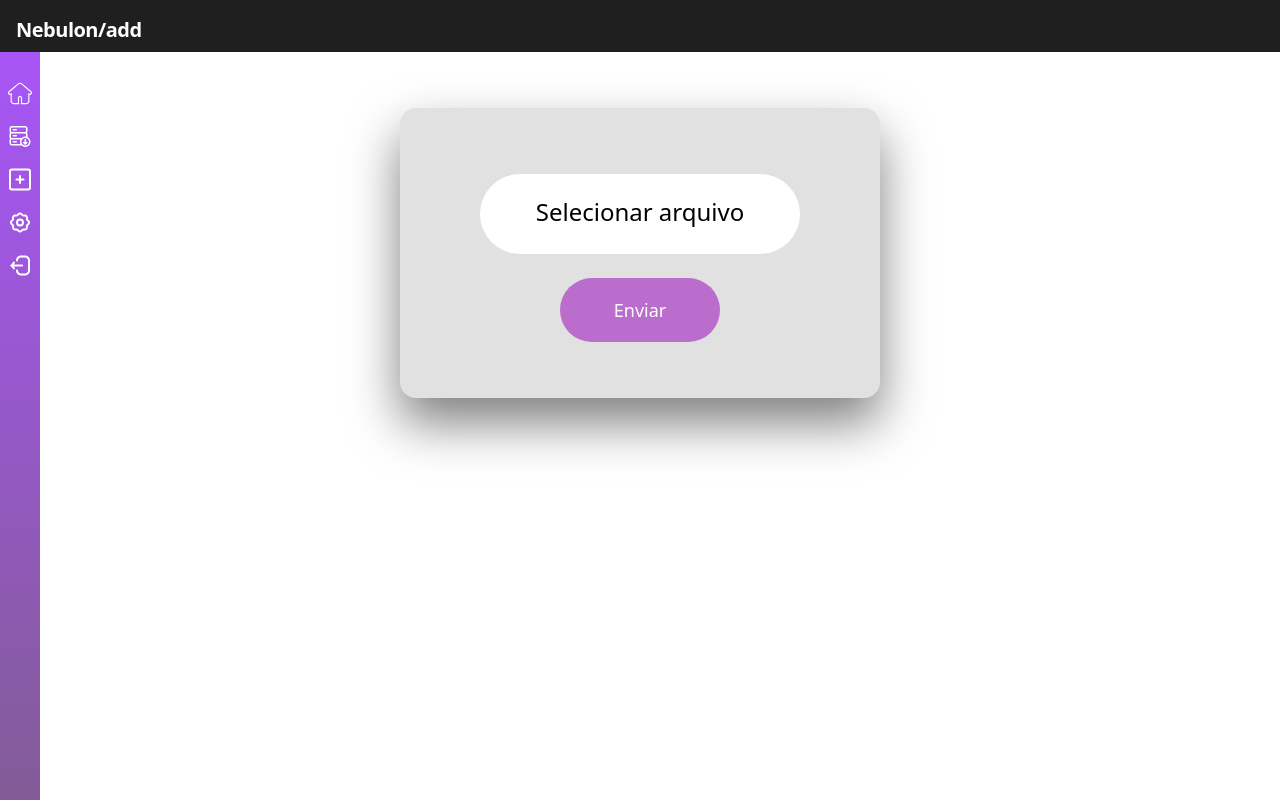
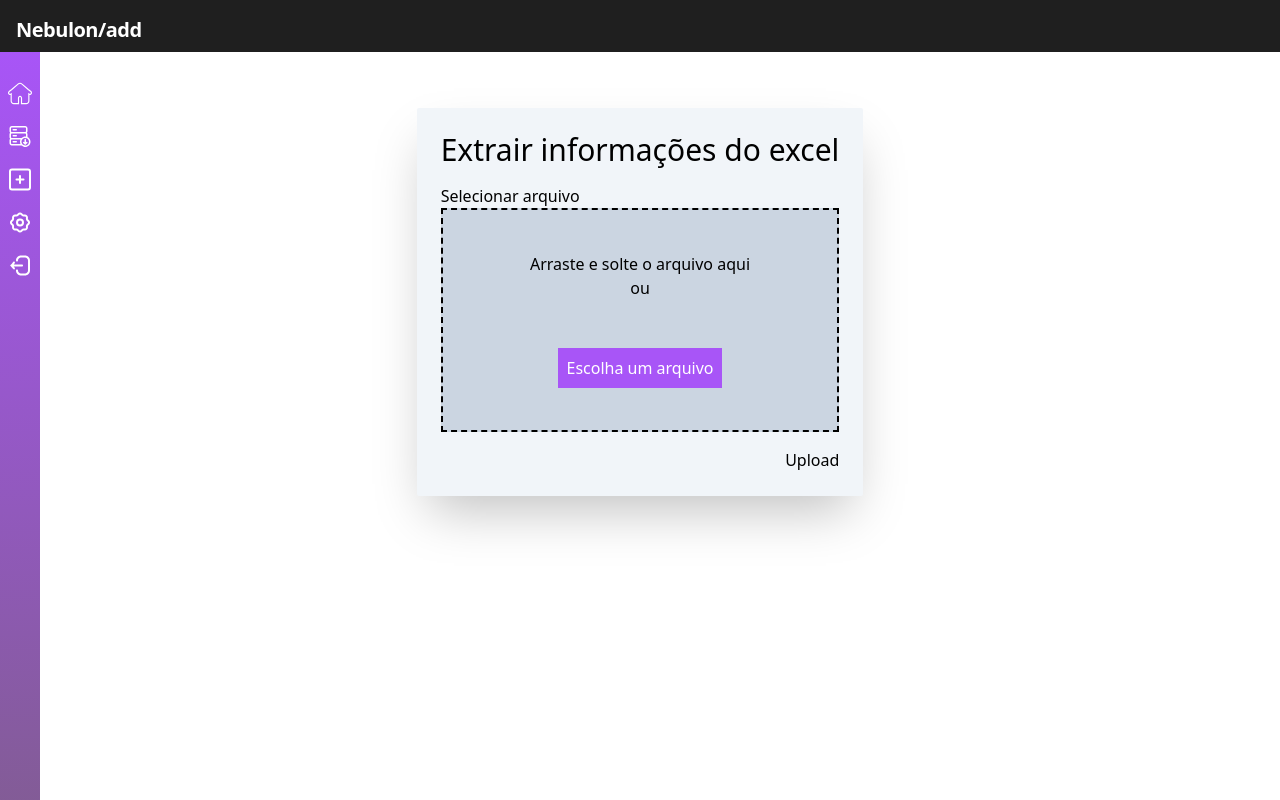
Before and after one commit to Byte-Boost/Frontend_Nebulon, a Next.js app: page /add in a window 1280 px wide. Built offline with nearby package versions, Linux system fonts and the light colour scheme.

Commit message:
[style]: changed add page
and removed useless/bad CSS

```diff
--- a/src/app/globals.css
+++ b/src/app/globals.css
@@ -54,42 +54,6 @@
 
 /* Product page*/
 
-.container{
-  display: flex;
-  justify-content: center;
-  filter: drop-shadow(0 25px 25px rgba(0, 0, 0, 0.50));
-  border-radius: 1rem;
-  width: 100%;
-  height: 100%;
-  background-color: rgb(225, 225, 225);
-}
-
-.btn-p-send{
-  border-radius: 5rem;
-  width: 10rem;
-  height: 4rem;
-  font-size: large;
-  background-color: rgb(186, 109, 205);
-  color: white;
-}
-
-.inp-p{
-  display: none;
-}
-
-.label-p{
-  border-radius: 8rem;
-  font-size: x-large;
-  padding: 20px 10px;
-  width: 20rem;
-  height: 5rem;
-  background-color: #ffffff;
-  color: #000000;
-  text-align: center;
-  display: block;
-  margin-top: 10px;
-  cursor: pointer;
-}
 .content-container{
   display : flex;
   height: 100%;
--- a/src/pages/add.tsx
+++ b/src/pages/add.tsx
@@ -70,13 +70,17 @@ export default function Products() {
         <Sidebar/>
         <ContentArea>
         <div className='w-full p-14'>
-            <div className='container p-14'>
-                <div className='flex items-center flex-col justify-center'>
-                    <label className='label-p m-6' htmlFor='file'>Selecionar arquivo</label>
-                    <input className='inp-p' type="file" name="file" id='file' required accept='.xlsx' onChange={handleChange}/>
-                    <button className='btn-p-send' onClick={onSend}>
-                        Enviar
-                    </button>
+            <div className='bg-slate-100 shadow-2xl rounded-sm py-6 px-6'>
+              <h1 className='text-3xl mb-4'>Extrair informações do excel</h1>
+              Selecionar arquivo
+              <div className='bg-slate-300 border-dashed border-2 border-black h-56 flex items-center flex-col justify-center cursor-pointer'>
+                <p>Arraste e solte o arquivo aqui</p>
+                <p>ou</p>
+                <label className='mt-12 bg-purple-500 hover:bg-purple-600 text-white p-2 cursor-pointer' htmlFor='file'>Escolha um arquivo</label>
+                <input className='hidden' type="file" name="file" id='file' required accept='.xlsx' onChange={handleChange}/>
+              </div>
+              <div className="text-right">
+                <button className='mt-4' onClick={onSend}>Upload</button>
                 </div>
             </div>
           </div>
```
